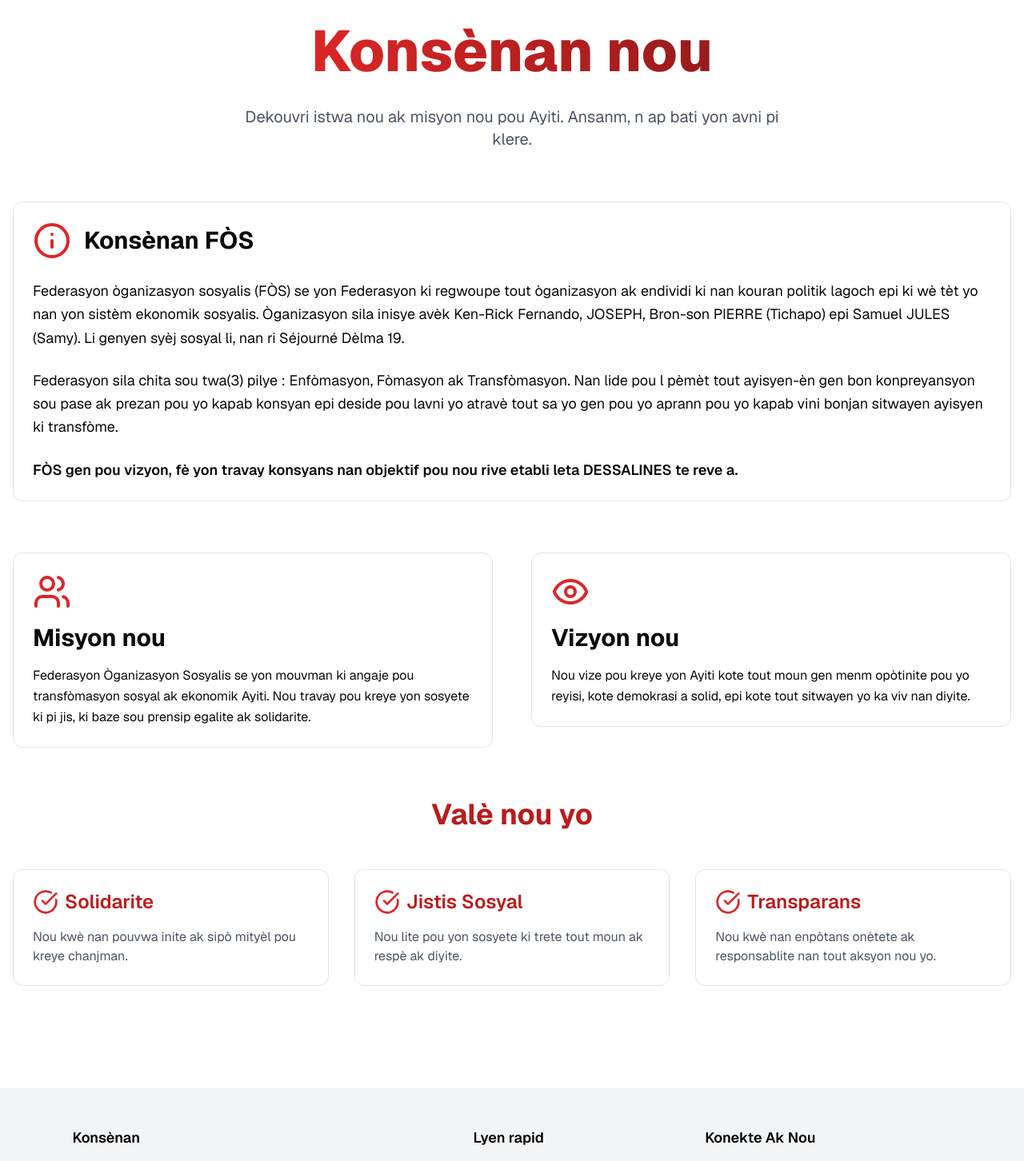
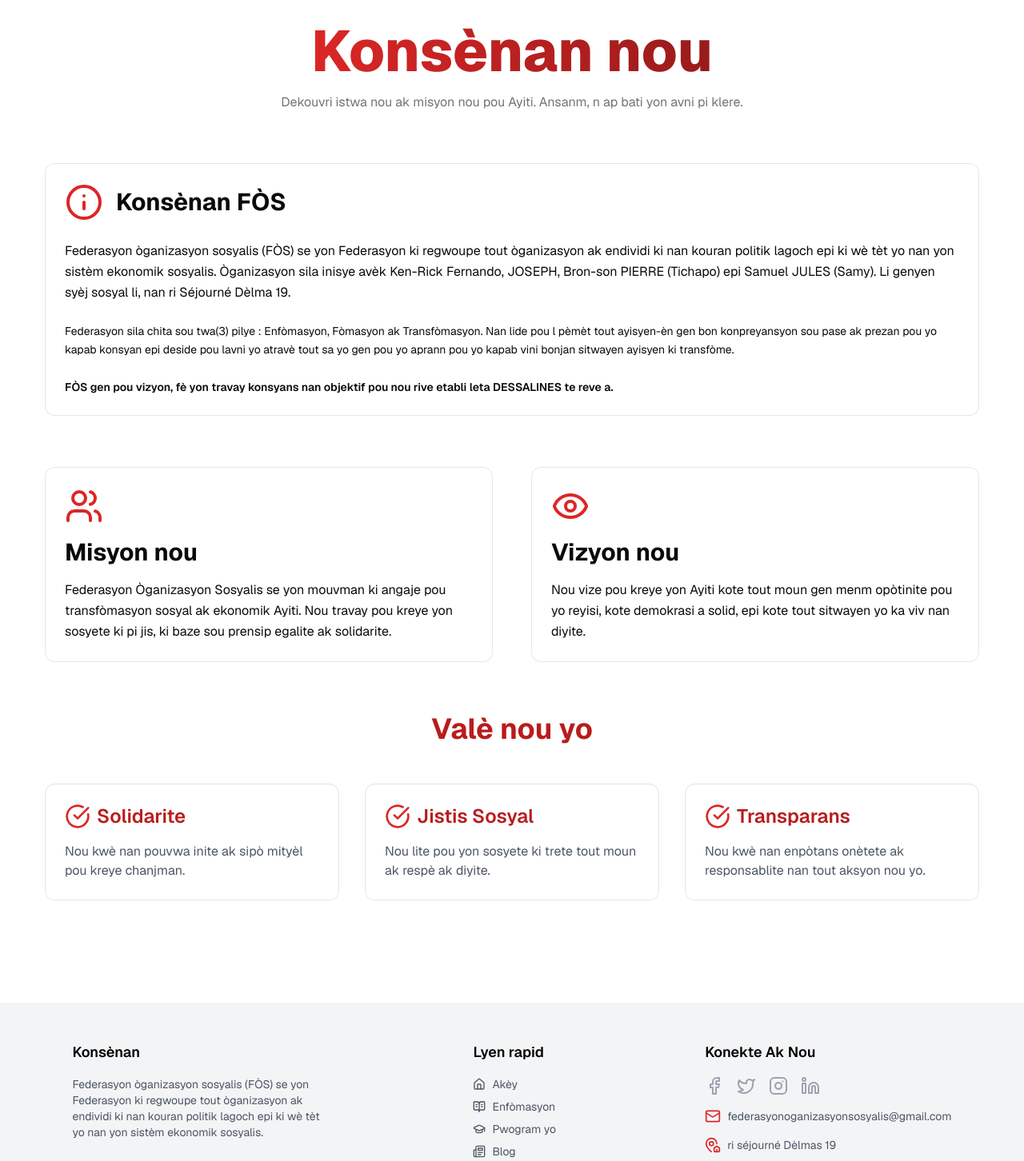
Before and after one commit to itsmrtnsn/fos, a Next.js app: page /konsenan in a window 1280 px wide. Shown: the part 100-1552 px from the top of the page at 80% size. Built offline with nearby package versions, Linux system fonts and the light colour scheme.

Commit message:
improve the user experience

```diff
--- a/app/konsenan/page.tsx
+++ b/app/konsenan/page.tsx
@@ -1,56 +1,28 @@
-'use client';
-
 import { Card, CardContent } from '@/components/ui/card';
-import { motion } from 'framer-motion';
 import { CheckCircle, Eye, Info, Users } from 'lucide-react';
-
-const fadeInUp = {
-  initial: { opacity: 0, y: 60 },
-  animate: { opacity: 1, y: 0 },
-  transition: { duration: 0.6 },
-};
-
-const staggerChildren = {
-  animate: {
-    transition: {
-      staggerChildren: 0.1,
-    },
-  },
-};
 
 export default function AboutPage() {
   return (
-    <div className='min-h-screen '>
-      <motion.div
-        className='container mx-auto px-4 py-16'
-        initial='initial'
-        animate='animate'
-        variants={staggerChildren}
-      >
-        <motion.h1
-          className='text-5xl md:text-7xl font-extrabold text-center mb-8'
-          variants={fadeInUp}
-        >
+    <div className='min-h-screen lg:mx-10'>
+      <div className='container mx-auto px-4 py-16'>
+        <h1 className='text-5xl md:text-7xl font-extrabold text-center mb-4'>
           <span className='text-transparent bg-clip-text bg-gradient-to-r from-red-600 to-red-800'>
             Konsènan nou
           </span>
-        </motion.h1>
-        <motion.p
-          className='text-xl text-gray-600 text-center mb-16 max-w-2xl mx-auto'
-          variants={fadeInUp}
-        >
+        </h1>
+        <p className='text-base text-muted-foreground text-center mb-16 max-w-2xl mx-auto'>
           Dekouvri istwa nou ak misyon nou pou Ayiti. Ansanm, n ap bati yon avni
           pi klere.
-        </motion.p>
+        </p>
 
-        <motion.div variants={fadeInUp}>
+        <div>
           <Card className='p-4 shadow-none transition-shadow duration-300  mb-16'>
             <CardContent className='space-y-6 p-2'>
               <div className='flex items-center space-x-4 mb-6'>
                 <Info className='w-12 h-12 text-primary' />
                 <h2 className='text-3xl font-bold'>Konsènan FÒS</h2>
               </div>
-              <p className='text-lg leading-relaxed'>
+              <p className='text-base leading-relaxed'>
                 Federasyon òganizasyon sosyalis (FÒS) se yon Federasyon ki
                 regwoupe tout òganizasyon ak endividi ki nan kouran politik
                 lagoch epi ki wè tèt yo nan yon sistèm ekonomik sosyalis.
@@ -58,26 +30,23 @@ export default function AboutPage() {
                 PIERRE (Tichapo) epi Samuel JULES (Samy). Li genyen syèj sosyal
                 li, nan ri Séjourné Dèlma 19.
               </p>
-              <p className='text-lg leading-relaxed'>
+              <p className='text-sm leading-relaxed'>
                 Federasyon sila chita sou twa(3) pilye : Enfòmasyon, Fòmasyon ak
                 Transfòmasyon. Nan lide pou l pèmèt tout ayisyen-èn gen bon
                 konpreyansyon sou pase ak prezan pou yo kapab konsyan epi deside
                 pou lavni yo atravè tout sa yo gen pou yo aprann pou yo kapab
                 vini bonjan sitwayen ayisyen ki transfòme.
               </p>
-              <p className='text-lg leading-relaxed font-semibold'>
+              <p className='text-sm leading-relaxed font-semibold'>
                 FÒS gen pou vizyon, fè yon travay konsyans nan objektif pou nou
                 rive etabli leta DESSALINES te reve a.
               </p>
             </CardContent>
           </Card>
-        </motion.div>
+        </div>
 
-        <motion.div
-          className='grid md:grid-cols-2 gap-12 mb-16'
-          variants={staggerChildren}
-        >
-          <motion.div variants={fadeInUp}>
+        <div className='grid md:grid-cols-2 gap-12 mb-16'>
+          <div>
             <Card className='p-4 shadow-none transition-shadow duration-300 '>
               <CardContent className='space-y-4 p-2'>
                 <Users className='w-12 h-12 mb-4 text-primary' />
@@ -90,9 +59,9 @@ export default function AboutPage() {
                 </p>
               </CardContent>
             </Card>
-          </motion.div>
+          </div>
 
-          <motion.div variants={fadeInUp}>
+          <div>
             <Card className='p-4 shadow-none transition-shadow duration-300 '>
               <CardContent className='space-y-4 p-2'>
                 <Eye className='w-12 h-12 mb-4 text-primary' />
@@ -104,19 +73,13 @@ export default function AboutPage() {
                 </p>
               </CardContent>
             </Card>
-          </motion.div>
-        </motion.div>
+          </div>
+        </div>
 
-        <motion.h2
-          className='text-4xl font-bold text-center mb-12 text-red-700'
-          variants={fadeInUp}
-        >
+        <h2 className='text-4xl font-bold text-center mb-12 text-red-700'>
           Valè nou yo
-        </motion.h2>
-        <motion.div
-          className='grid md:grid-cols-3 gap-8 mb-16'
-          variants={staggerChildren}
-        >
+        </h2>
+        <div className='grid md:grid-cols-3 gap-8 mb-16'>
           {[
             {
               title: 'Solidarite',
@@ -134,7 +97,7 @@ export default function AboutPage() {
                 'Nou kwè nan enpòtans onètete ak responsablite nan tout aksyon nou yo.',
             },
           ].map((value, index) => (
-            <motion.div key={index} variants={fadeInUp}>
+            <div key={index}>
               <Card className='p-4 shadow-none transition-shadow duration-300'>
                 <CardContent className='space-y-4 p-2'>
                   <div className='flex items-center space-x-2'>
@@ -146,10 +109,10 @@ export default function AboutPage() {
                   <p className='text-gray-600'>{value.description}</p>
                 </CardContent>
               </Card>
-            </motion.div>
+            </div>
           ))}
-        </motion.div>
-      </motion.div>
+        </div>
+      </div>
     </div>
   );
 }
--- a/components/contact-page.tsx
+++ b/components/contact-page.tsx
@@ -9,13 +9,13 @@ import { MapPin, Phone } from 'lucide-react';
 export function ContactPageComponent() {
   return (
     <div className='min-h-screen flex items-center justify-center lg:max-w-6xl  mx-auto'>
-      <div className='container mx-auto px-4 py-16'>
-        <h1 className='text-5xl md:text-7xl font-extrabold text-center mb-8'>
+      <div className='container mx-auto px-0 lg:px-4 py-16'>
+        <h1 className='text-5xl md:text-7xl font-extrabold text-center mb-4'>
           <span className='text-transparent bg-clip-text bg-gradient-to-r from-red-600 to-red-800'>
             Kontakte nou
           </span>
         </h1>
-        <p className='text-base text-gray-600 text-center mb-16 max-w-2xl mx-auto'>
+        <p className='text-base text-muted-foreground text-center mb-16 max-w-2xl mx-auto'>
           Nou la pou nou tande w epi ede w avèk nenpòt kesyon ou genyen. Pa
           ezite kontakte nou.
         </p>
--- a/components/footer.tsx
+++ b/components/footer.tsx
@@ -1,4 +1,7 @@
+'use client';
+
 import navLinks from '@/lib/nav-links';
+import { cn } from '@/lib/utils';
 import {
   Facebook,
   Instagram,
@@ -7,8 +10,12 @@ import {
   MapPinHouse,
   Twitter,
 } from 'lucide-react';
+import Link from 'next/link';
+import { usePathname } from 'next/navigation';
 
 export default function Footer() {
+  const currentPath = usePathname();
+  console.log(currentPath);
   return (
     <footer className='bg-gray-100 text-gray-600 py-12'>
       <div className='container mx-auto px-4 '>
@@ -25,9 +32,19 @@ export default function Footer() {
             <h3 className='text-lg font-semibold text-black'>Lyen rapid</h3>
             <ul className='space-y-2'>
               {navLinks.map((link) => (
-                <li key={link.id} className='flex items-center gap-2'>
-                  <link.icon className='h-4 w-4' />
-                  <span className='text-sm'>{link.name}</span>
+                <li key={link.id}>
+                  <Link
+                    href={link.path}
+                    className={cn(
+                      'flex items-center gap-2',
+                      currentPath === link.path
+                        ? 'text-red-600 font-semibold'
+                        : 'text-gray-600'
+                    )}
+                  >
+                    <link.icon className='h-4 w-4' />
+                    <span className='text-sm'>{link.name}</span>
+                  </Link>
                 </li>
               ))}
             </ul>
--- a/components/nav-bar.tsx
+++ b/components/nav-bar.tsx
@@ -44,15 +44,11 @@ const NavBar = () => {
           <div className='hidden md:flex space-x-4'>
             <Button
               variant='outline'
-              // size='sm'
               className='border-primary  text-primary hover:bg-white hover:text-red-700'
             >
               <LogIn className='h-4 w-4' /> Konekte
             </Button>
-            <Button
-              // size='sm'
-              className='bg-primary hover:bg-red-700  transition-colors duration-300 ease-linear text-white'
-            >
+            <Button className='bg-primary hover:bg-red-700  transition-colors duration-300 ease-linear text-white'>
               <UserPlus2 className='h-4 w-4' /> Enskri
             </Button>
           </div>
@@ -92,6 +88,7 @@ const NavBar = () => {
             <nav className='flex flex-col p-4'>
               {navLinks.map((link) => (
                 <Link
+                  onClick={() => setIsMenuOpen(false)}
                   className={cn(
                     'py-2 text-sm text-black hover:text-red-600 transition-colors duration-300 ease-linear flex items-center gap-x-4',
                     {
```
